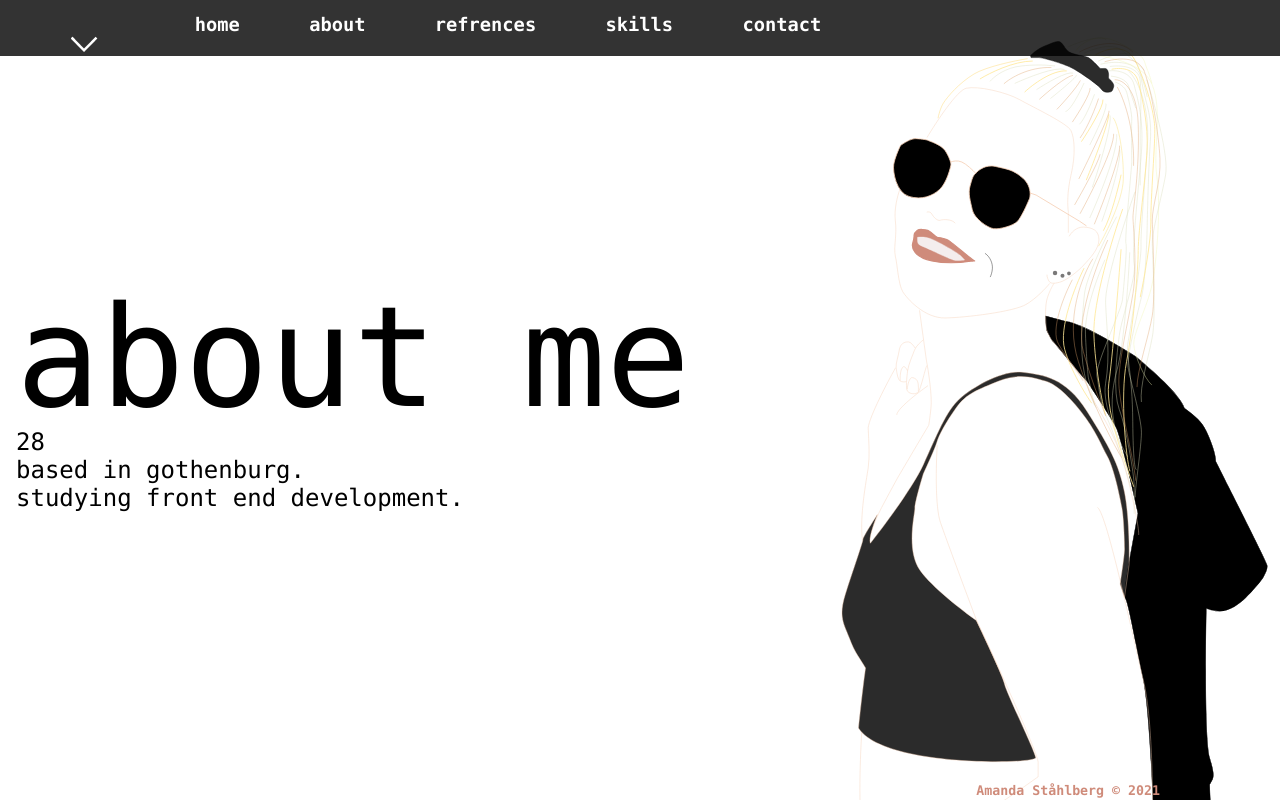
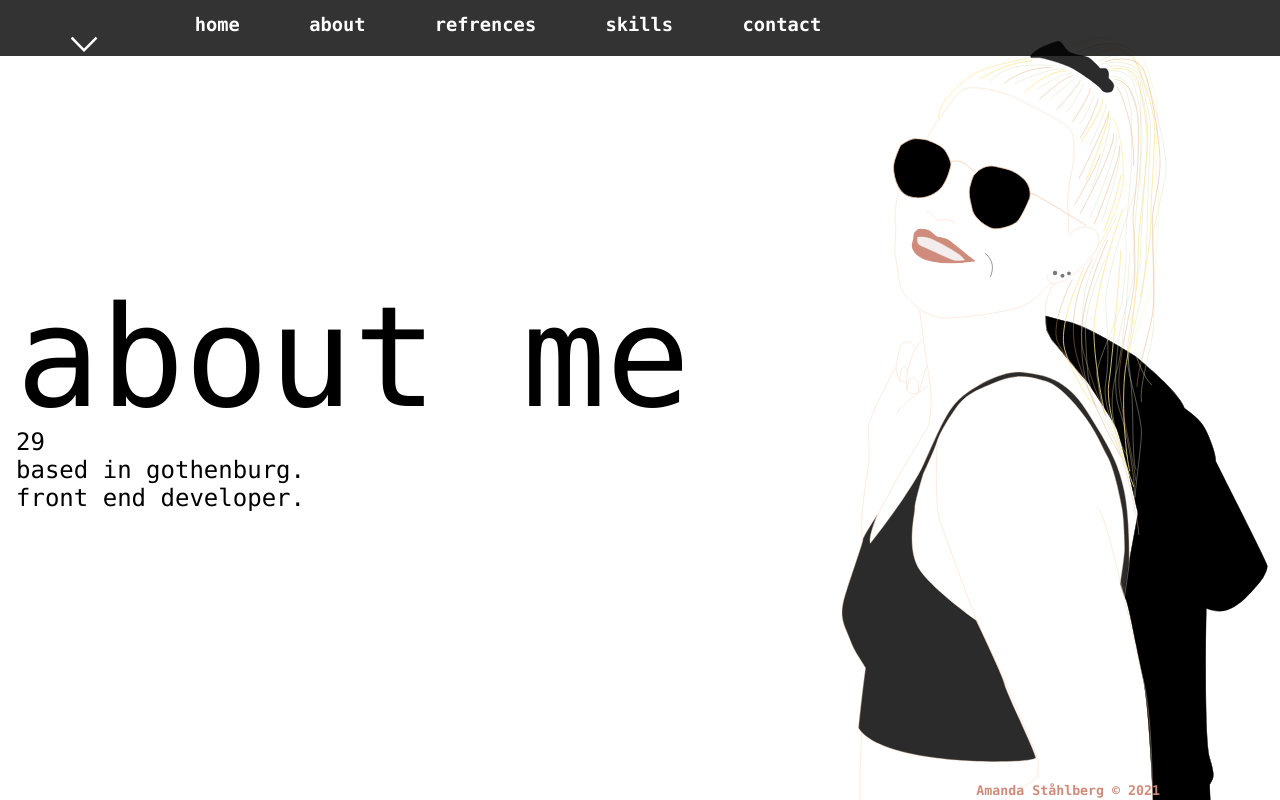
Before and after one commit to AmandaStahlberg/portfolio3.0, a React (Create React App) app: page /about in a window 1280 px wide. Built offline with nearby package versions, Linux system fonts and the light colour scheme.

Commit message:
Update About.jsx

```diff
--- a/src/components/About.jsx
+++ b/src/components/About.jsx
@@ -4,9 +4,9 @@ const About = () => {
     return (
         <div className="about">
             <h1 className="textStyle">about me</h1>
-            <h2>28</h2>
+            <h2>29</h2>
             <h2>based in gothenburg.</h2>
-            <h2>studying front end development.</h2>
+            <h2>front end developer.</h2>
         </div>
     )
 }
```
